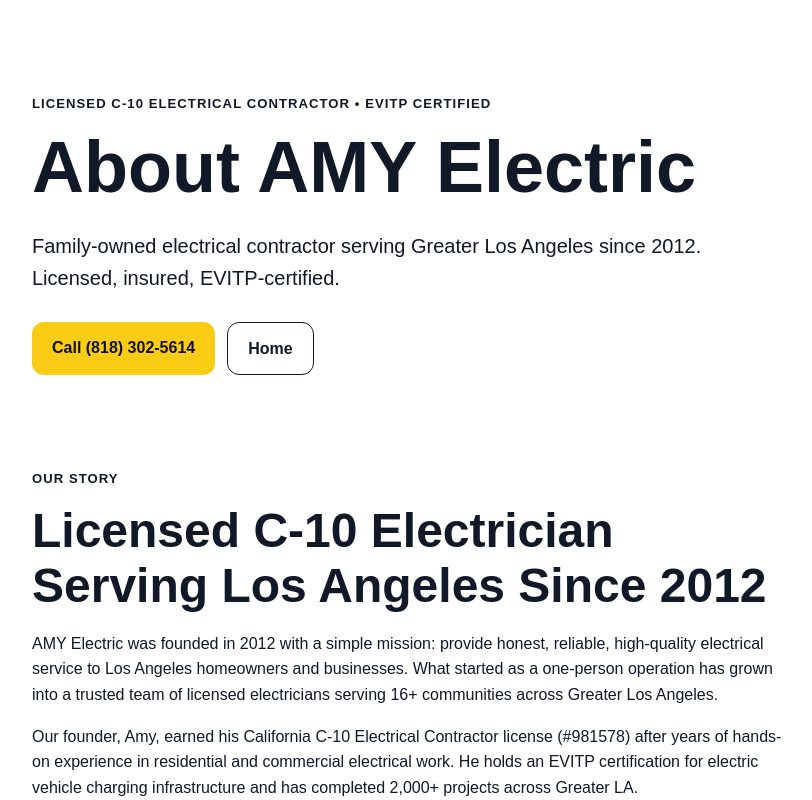
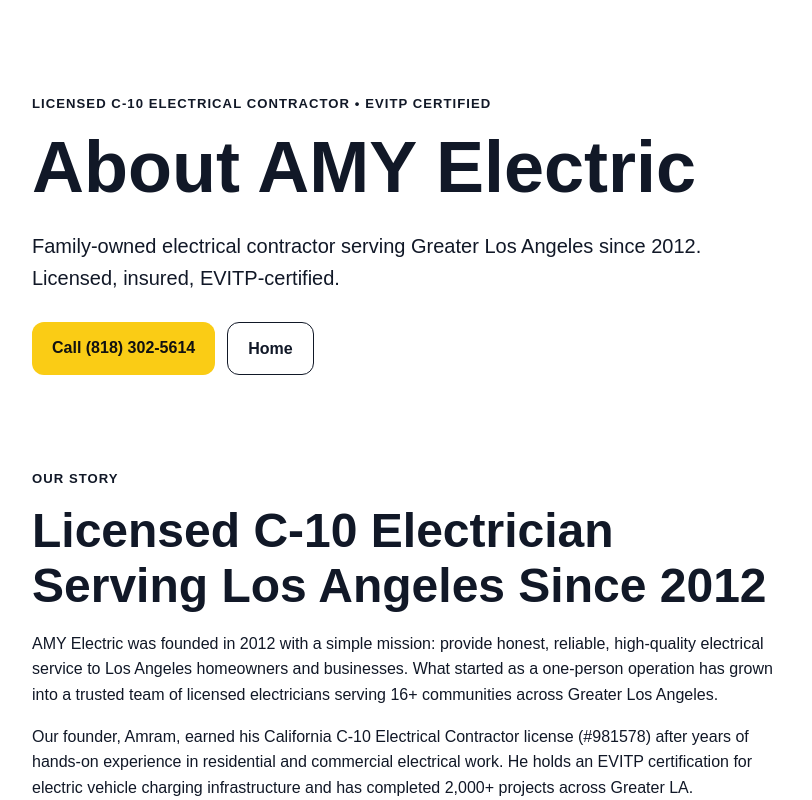
Before and after one commit to amiedri74/amyelectric, a Next.js app: page /about in a window 1280 px wide. Shown: the top 800 px of the page, without its empty margins (48-860 px from the left). Built offline with nearby package versions, Linux system fonts and the light colour scheme; no server answers.

Commit message:
Fix founder name: Amy → Amram in about page

```diff
--- a/pages/about.js
+++ b/pages/about.js
@@ -93,7 +93,7 @@
               <p className="eyebrow">Our Story</p>
               <h2>Licensed C-10 Electrician Serving Los Angeles Since 2012</h2>
               <p>AMY Electric was founded in 2012 with a simple mission: provide honest, reliable, high-quality electrical service to Los Angeles homeowners and businesses. What started as a one-person operation has grown into a trusted team of licensed electricians serving 16+ communities across Greater Los Angeles.</p>
-              <p>Our founder, Amy, earned his California C-10 Electrical Contractor license (#981578) after years of hands-on experience in residential and commercial electrical work. He holds an EVITP certification for electric vehicle charging infrastructure and has completed 2,000+ projects across Greater LA.</p>
+              <p>Our founder, Amram, earned his California C-10 Electrical Contractor license (#981578) after years of hands-on experience in residential and commercial electrical work. He holds an EVITP certification for electric vehicle charging infrastructure and has completed 2,000+ projects across Greater LA.</p>
             </div>
             <div className="stats-grid">
               {stats.map((s) => (
```
